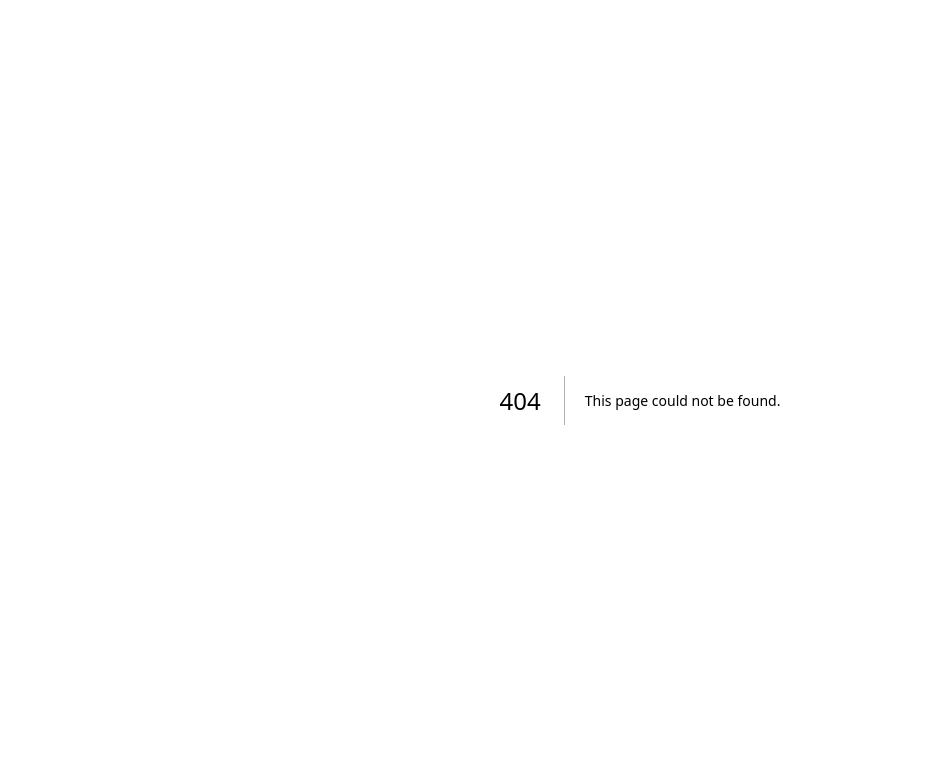
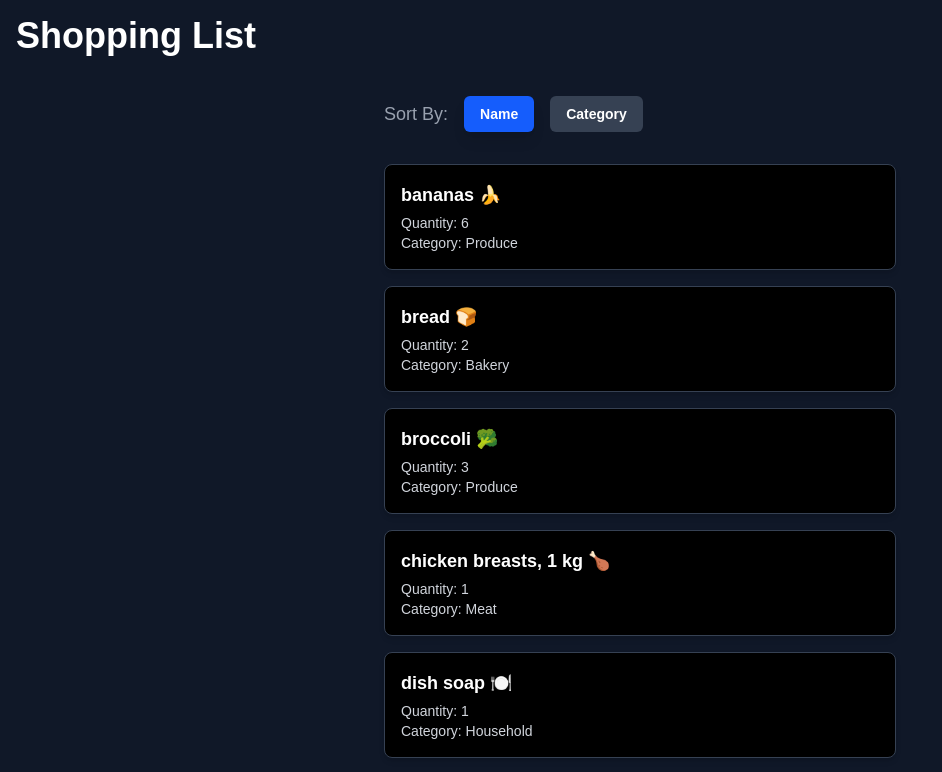
Before and after one commit to MusseTech/cprg306-assignments, a Next.js app: page /week-6 in a window 1280 px wide. Before the commit this address had no page. Shown: the top 772 px of the page, without its empty margins (0-942 px from the left). Built offline with nearby package versions, Linux system fonts and the light colour scheme.

Commit message:
W6: Working progress checkpoint. Implemented sorting logic, black item card styling, and fixed final layout alignment.

```diff
--- a/app/page.js
+++ b/app/page.js
@@ -1,17 +1,41 @@
-// /app/page.js (Snippet)
+import Link from 'next/link';
+import React from 'react'; // Optional, but good practice if using React features
 
-import Link from 'next/link';
+export default function Page() {
+    return (
+        <main className="flex min-h-screen flex-col items-center justify-center p-24 bg-black text-white">
+            <h1 className="text-3xl font-bold mb-8">
+                CPRG 306: Web Development 2 - Assignments
+            </h1>
 
-export default function Home() {
-  return (
-    <main>
-      <h1>CPRG 306: Web Development 2 - Assignments</h1>
-      <ul>
-        {/* ... existing links ... */}
-        <li>
-          <Link href="/week-6">Week 6 Assignment</Link>
-        </li>
-      </ul>
-    </main>
-  );
+            <ul className="space-y-4 text-center">
+                <li className='mb-2'>
+                    <Link href="/week-2" className="text-blue-500 hover:text-blue-400 underline">
+                        week 2 Assignment
+                    </Link>
+                </li>
+                <li className='mb-2'>
+                    <Link href="/week-3" className="text-blue-500 hover:text-blue-400 underline">
+                        week 3 Assignment
+                    </Link>
+                </li>
+                <li className='mb-2'>
+                    <Link href="/week-4" className="text-blue-500 hover:text-blue-400 underline">
+                        week 4 Assignment
+                    </Link>
+                </li>
+                <li className='mb-2'>
+                    <Link href="/week-5" className="text-blue-500 hover:text-blue-400 underline">
+                        week 5 Assignment
+                    </Link>
+                </li>
+                <li className='mb-2'>
+                    {/* Week 6 Link */}
+                    <Link href="/week-6" className="text-blue-500 hover:text-blue-400 underline">
+                        week 6 Assignment
+                    </Link>
+                </li>
+            </ul>
+        </main>
+    );
 }
--- /dev/null
+++ b/app/week-6/item-list.js
@@ -0,0 +1,68 @@
+// /app/week-6/item-list.js
+
+"use client";
+
+import React, { useState } from 'react';
+import Item from './item';
+import itemsData from './items.json';
+
+const ItemList = () => {
+    const [sortBy, setSortBy] = useState("name");
+
+    const getButtonClass = (sortValue) => {
+        return `px-4 py-2 font-semibold text-sm rounded-md transition duration-150 ease-in-out ${
+            sortBy === sortValue
+                ? 'bg-blue-600 text-white shadow-lg'
+                : 'bg-gray-700 text-white hover:bg-gray-600'
+        }`;
+    };
+
+    const getSortedItems = () => {
+        let itemsToProcess = [...itemsData];
+        itemsToProcess.sort((a, b) => a[sortBy].localeCompare(b[sortBy]));
+        return itemsToProcess;
+    };
+
+    const sortedData = getSortedItems();
+
+    return (
+        // FIX 1: Removed max-w-4xl from here. The width is now controlled by the List itself.
+        // We add mx-auto to center the whole container.
+        <div className="mx-auto p-4">
+
+            {/* Sorting Buttons */}
+            {/* We will rely on the Item component's max-width for alignment */}
+            <div className="flex space-x-4 mb-8 items-center justify-start max-w-lg mx-auto">
+                <span className="text-lg font-medium text-gray-400">Sort By:</span>
+
+                <button
+                    onClick={() => setSortBy("name")}
+                    className={getButtonClass("name")}
+                >
+                    Name
+                </button>
+
+                <button
+                    onClick={() => setSortBy("category")}
+                    className={getButtonClass("category")}
+                >
+                    Category
+                </button>
+            </div>
+
+            {/* Render Simple Sorted List */}
+            <ul className="space-y-4">
+                {sortedData.map(item => (
+                    <Item
+                        key={item.id}
+                        name={item.name}
+                        quantity={item.quantity}
+                        category={item.category}
+                    />
+                ))}
+            </ul>
+        </div>
+    );
+};
+
+export default ItemList;
--- /dev/null
+++ b/app/week-6/item.js
@@ -0,0 +1,28 @@
+// /app/week-6/item.js
+
+import React from 'react';
+
+const Item = ({ name, quantity, category }) => {
+    return (
+        // FIX 2: Ensure max-w-lg and mx-auto are present to center the list items
+        <li className="p-4 m-4 bg-black rounded-lg shadow-md border border-gray-700 hover:bg-gray-800 max-w-lg mx-auto text-white">
+
+            {/* 1. Item Name */}
+            <div className="font-bold text-lg">
+                {name}
+            </div>
+
+            {/* 2. Quantity */}
+            <div className="text-sm mt-1 text-gray-300">
+                Quantity: {quantity}
+            </div>
+
+            {/* 3. Category */}
+            <div className="text-sm capitalize text-gray-300">
+                Category: {category}
+            </div>
+        </li>
+    );
+};
+
+export default Item;
--- /dev/null
+++ b/app/week-6/page.js
@@ -0,0 +1,12 @@
+import ItemList from './item-list';
+
+export default function Page() {
+    return (
+        // Ensure the entire page has a dark background
+        <main className="min-h-screen p-4 bg-gray-900">
+            {/* Fix: Removed text-center so the title aligns with the list */}
+            <h1 className="text-4xl font-bold mb-6 text-white">Shopping List</h1>
+            <ItemList />
+        </main>
+    );
+}
```
Also changed, not shown: app/week-6/items.json (indentation only).
